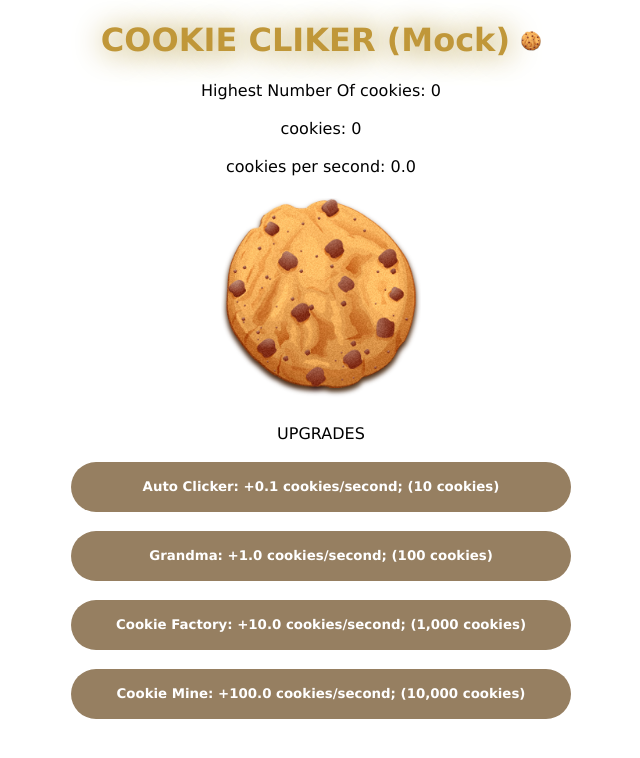
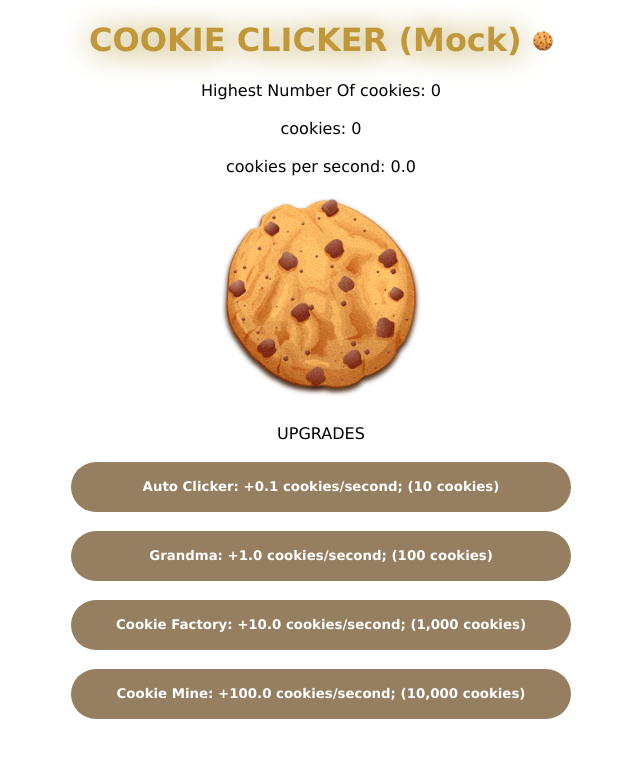
Before and after one commit to SpeedMonarch/cookie-clicker, a plain HTML site: page index.html in a window 1280 px wide. Shown: the whole page, without its empty margins (319-959 px from the left). Drawn offline with Linux system fonts and the light colour scheme.

Commit message:
Update index.html
Fixed misspelling in header

```diff
--- a/index.html
+++ b/index.html
@@ -8,7 +8,7 @@
 </head>
 <body>
     <h1>
-        COOKIE CLIKER (Mock)
+        COOKIE CLICKER (Mock)
         <img src="images/cookie.png" id="cookieImage" width="20" height="20"/>
     </h1>
 
```
